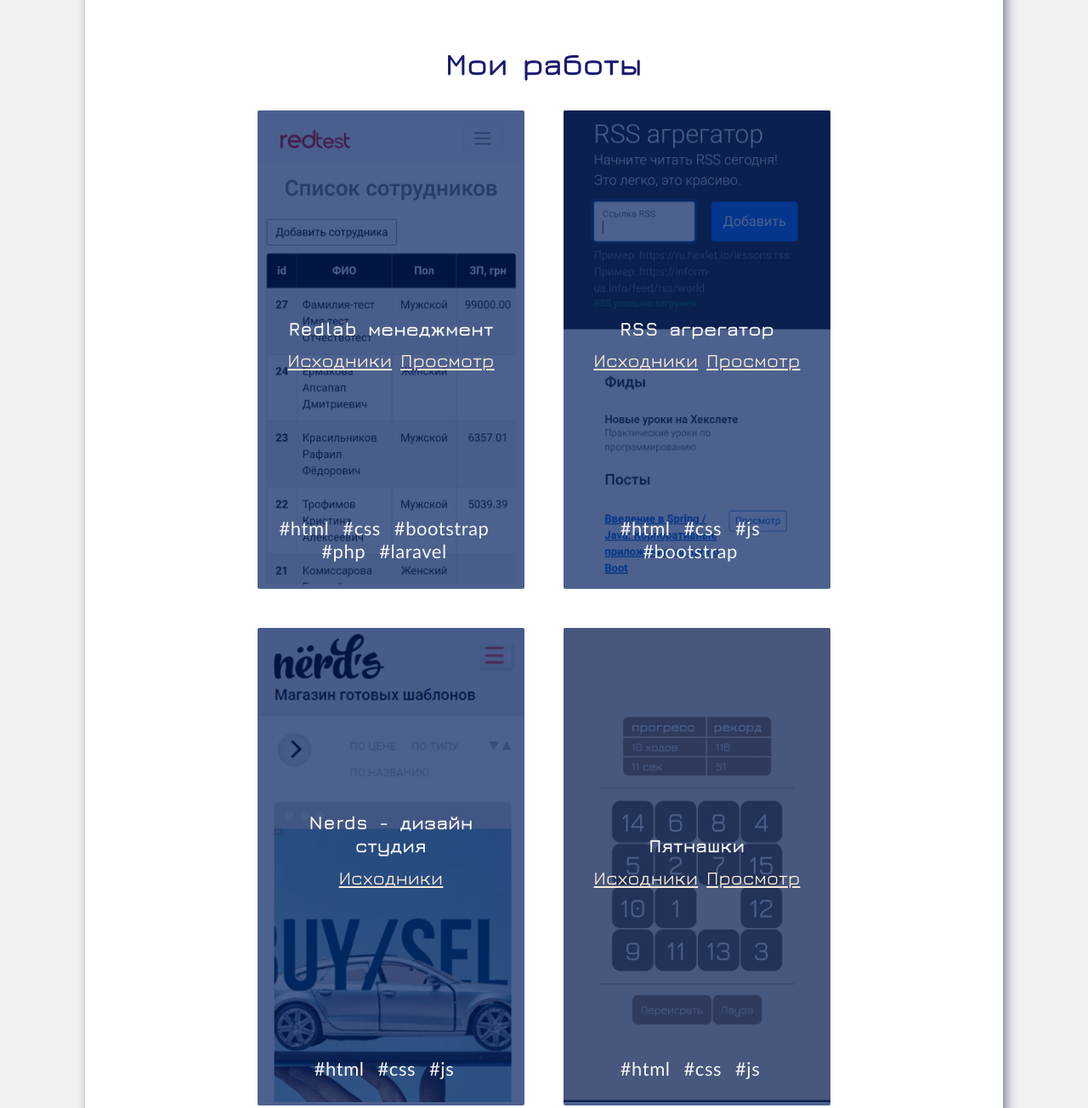
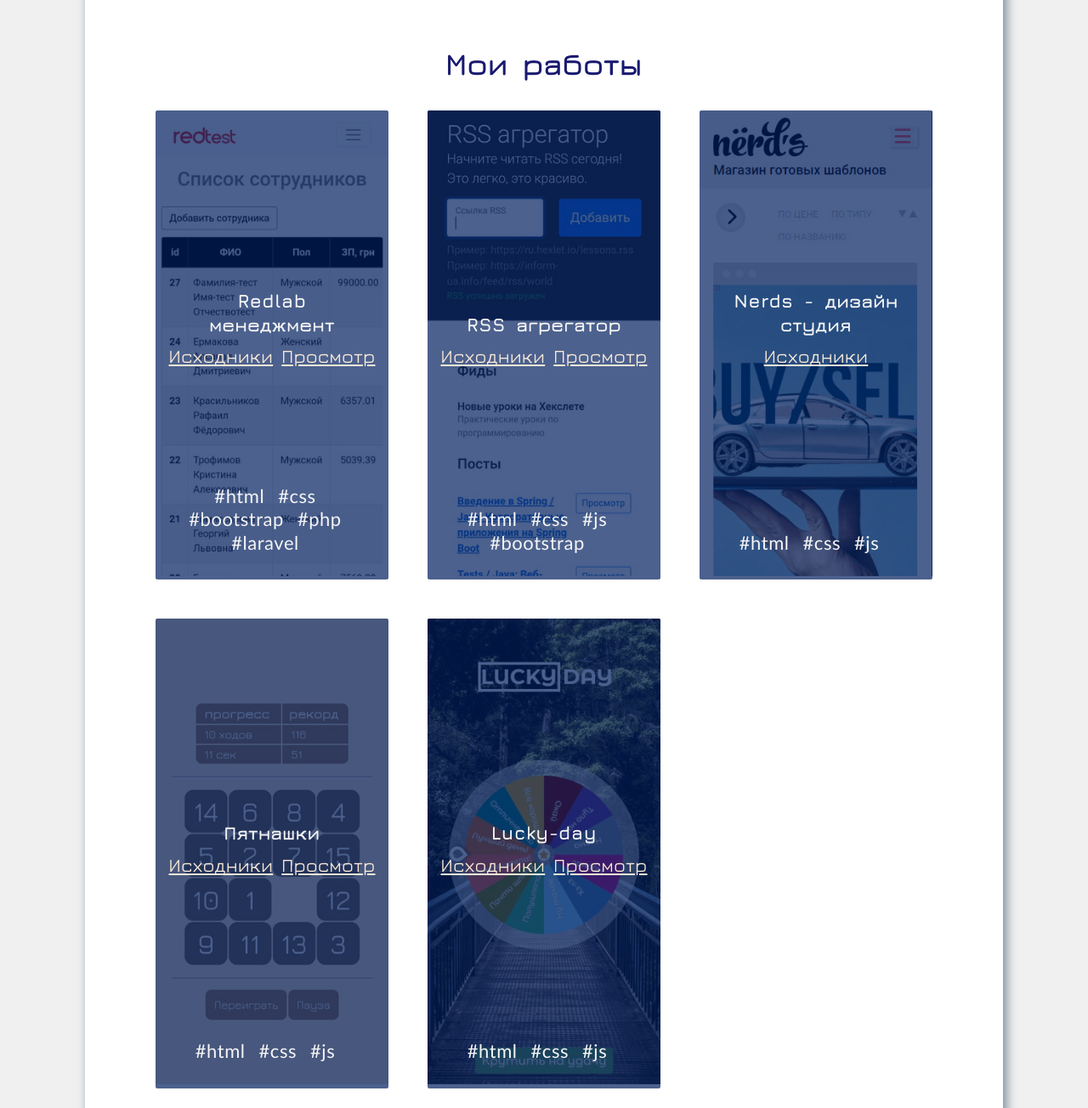
Before and after one commit to jPee2k/CV, a website built with webpack: page src/index.html in a window 1280 px wide. Shown: the part 3320-4624 px from the top of the page at 85% size. Built offline with nearby package versions, Linux system fonts and the light colour scheme; files whose address does not match are found by name.

Commit message:
prepare img

```diff
--- a/src/index.html
+++ b/src/index.html
@@ -173,7 +173,7 @@
             <header class="card__header">
               <h4 class="card__title">Redlab менеджмент</h4>
             </header>
-            <img src="./images/works/2x/redlab.jpg" class="card__img" alt="Скриншот сайта - Redlab менеджмент">
+            <img src="./images/works/redlab.jpg" class="card__img" alt="Скриншот сайта - Redlab менеджмент">
             <footer class="card__footer">
               <a class="card__link" href="https://github.com/jPee2k/redlab-laravel-test" target="_blank" rel="nofollow noreferrer">Исходники</a>
               <a class="card__link" href="http://redlab-test.herokuapp.com/" target="_blank" rel="nofollow noreferrer">Просмотр</a>
@@ -190,7 +190,7 @@
             <header class="card__header">
               <h4 class="card__title">RSS агрегатор</h4>
             </header>
-            <img src="./images/works/2x/RSS.jpg" class="card__img" alt="Скриншот агрегатора RSS лент">
+            <img src="./images/works/rss.jpg" class="card__img" alt="Скриншот агрегатора RSS лент">
             <footer class="card__footer">
               <a class="card__link" href="https://github.com/jPee2k/frontend-project-lvl3" target="_blank" rel="nofollow noreferrer">Исходники</a>
               <a class="card__link" href="https://frontend-project-lvl3-jpee2k.vercel.app/" target="_blank" rel="nofollow noreferrer">Просмотр</a>
@@ -206,7 +206,7 @@
             <header class="card__header">
               <h4 class="card__title">Nerds - дизайн студия</h4>
             </header>
-            <img src="./images/works/2x/nerds.jpg" class="card__img" alt="Скриншот сайта">
+            <img src="./images/works/nerds.jpg" class="card__img" alt="Скриншот сайта">
             <footer class="card__footer">
               <a class="card__link" href="https://github.com/jPee2k/nerds" target="_blank" rel="nofollow noreferrer">Исходники</a>
 <!--              <a class="card__link" href="#" target="_blank" rel="nofollow noreferrer">Просмотр</a>-->
@@ -221,7 +221,7 @@
             <header class="card__header">
               <h4 class="card__title">Пятнашки</h4>
             </header>
-            <img src="./images/works/2x/15puzzle.jpg" class="card__img" alt="Скриншот мини игры - Пятнашки">
+            <img src="./images/works/15puzzle.jpg" class="card__img" alt="Скриншот мини игры - Пятнашки">
             <footer class="card__footer">
               <a class="card__link" href="https://github.com/jPee2k/gem-puzzle" target="_blank" rel="nofollow noreferrer">Исходники</a>
               <a class="card__link" href="https://gem-puzzle-git-main-jpee2k.vercel.app/" target="_blank" rel="nofollow noreferrer">Просмотр</a>
@@ -236,7 +236,7 @@
             <header class="card__header">
               <h4 class="card__title">Lucky-day</h4>
             </header>
-            <img src="./images/works/2x/lucky-day.jpg" class="card__img" alt="Скриншот мини рулетки на удачу">
+            <img src="./images/works/lucky-day.jpg" class="card__img" alt="Скриншот мини рулетки на удачу">
             <footer class="card__footer">
               <a class="card__link" href="https://github.com/jPee2k/lucky-day" target="_blank" rel="nofollow noreferrer">Исходники</a>
               <a class="card__link" href="https://lucky-day.vercel.app/" target="_blank" rel="nofollow noreferrer">Просмотр</a>
--- a/src/scss/blocks/works.scss
+++ b/src/scss/blocks/works.scss
@@ -2,7 +2,7 @@
   @include reset-list;
 
   display: grid;
-  grid-template-columns: repeat(auto-fit, minmax(220px, 320px));
+  grid-template-columns: repeat(auto-fill, 280px);
   justify-content: center;
   gap: 40px;
 }
```
Also changed, not shown: src/images/works/15puzzle@2x.jpg (renamed from src/images/works/2x/15puzzle.jpg), src/images/works/15puzzle@3x.jpg (renamed from src/images/works/3x/15puzzle.jpg), src/images/works/lucky-day@2x.jpg (renamed from src/images/works/2x/lucky-day.jpg), src/images/works/lucky-day@3x.jpg (renamed from src/images/works/3x/lucky-day.jpg), src/images/works/nerds@2x.jpg (renamed from src/images/works/2x/nerds.jpg), src/images/works/nerds@3x.jpg (renamed from src/images/works/3x/nerds.jpg), src/images/works/redlab@2x.jpg (renamed from src/images/works/2x/redlab.jpg), src/images/works/redlab@3x.jpg (renamed from src/images/works/3x/redlab.jpg), src/images/works/rss@2x.jpg (renamed from src/images/works/2x/rss.jpg), src/images/works/rss@3x.jpg (renamed from src/images/works/3x/rss.jpg).
